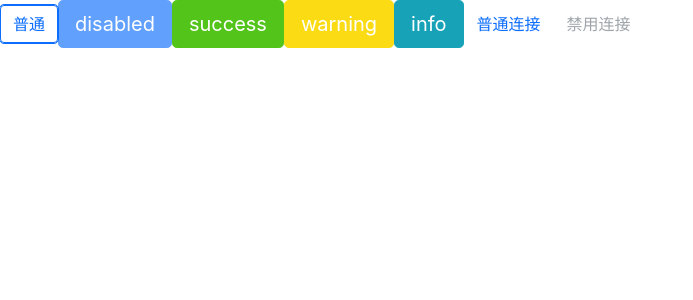
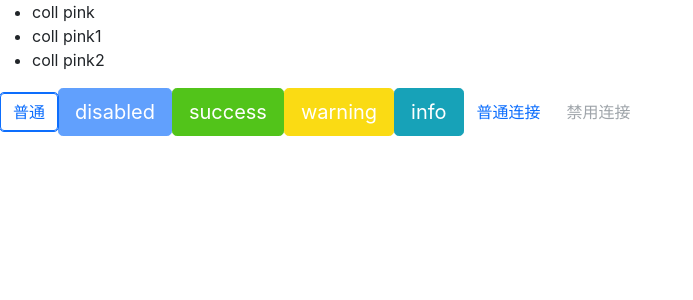
Before and after one commit to Shan-zhilin/labelDesign, a React (Create React App) app: page / in a window 1280 px wide. Shown: the top 300 px of the page, without its empty margins (0-693 px from the left). Built offline with nearby package versions, Linux system fonts and the light colour scheme.

Commit message:
feat: 新增menu组件

```diff
--- a/src/App.tsx
+++ b/src/App.tsx
@@ -7,11 +7,18 @@
 import React from "react";
 import "./style/index.scss";
 import Button, { ButtonSize, ButtonType } from "./components/Button/button";
+import Menu from "./components/Menu/Menu";
+import MenuItem from "./components/Menu/MenuItem";
 
 function App() {
   return (
     <div className="App">
       <header className="App-header">
+        <Menu defaultIndex={0}>
+          <MenuItem>coll pink</MenuItem>
+          <MenuItem>coll pink1</MenuItem>
+          <MenuItem>coll pink2</MenuItem>
+        </Menu>
         <Button autoFocus>普通</Button>
         <Button btnType={ButtonType.Primary} size={ButtonSize.Large} disabled>
           disabled
--- /dev/null
+++ b/src/components/Menu/Menu.tsx
@@ -0,0 +1,36 @@
+/*
+ * @Author: shanzhilin
+ * @Date: 2021-11-01 22:21:04
+ * @LastEditors: shanzhilin
+ * @LastEditTime: 2021-11-01 22:37:42
+ */
+import React, { Children } from "react";
+import classNames from "classnames";
+
+type MenuMode = 'horizontal' | 'vertical'
+export interface MenuProps {
+  defaultIndex?: number;
+  className?: string;
+  mode?: MenuMode;
+  style?: React.CSSProperties;
+  onSelect?: (selectIndex: number) => void
+}
+
+const Menu: React.FC<MenuProps> = (props) => {
+    const {className,mode,style,defaultIndex,onSelect,children} = props
+    const classes = classNames('menu',className,{
+        'menu-vertical': mode === 'vertical'
+    })
+
+    return(
+        <ul className={classes} style={style}>{children}</ul>
+    )
+}
+
+Menu.defaultProps = {
+    defaultIndex: 0,
+    mode: 'horizontal'
+}
+
+
+export default Menu
--- /dev/null
+++ b/src/components/Menu/MenuItem.tsx
@@ -0,0 +1,21 @@
+import React from "react";
+import classNames from "classnames";
+
+export interface MenuItemProps {
+    index?:number;
+    disabled?: boolean;
+    className?: string;
+    style?: React.CSSProperties
+}
+
+const MenuItem:React.FC<MenuItemProps> = (props) =>{
+    const {index,disabled,className,style,children} = props
+    const classes = classNames('menu-item',className,{
+        'is-disabled': disabled
+    })
+    return(
+        <li className={classes} style={style}>{children}</li>
+    )
+}
+
+export default MenuItem
```
Also changed, not shown: 1 other file (tests, documents, lock files or other folders).
